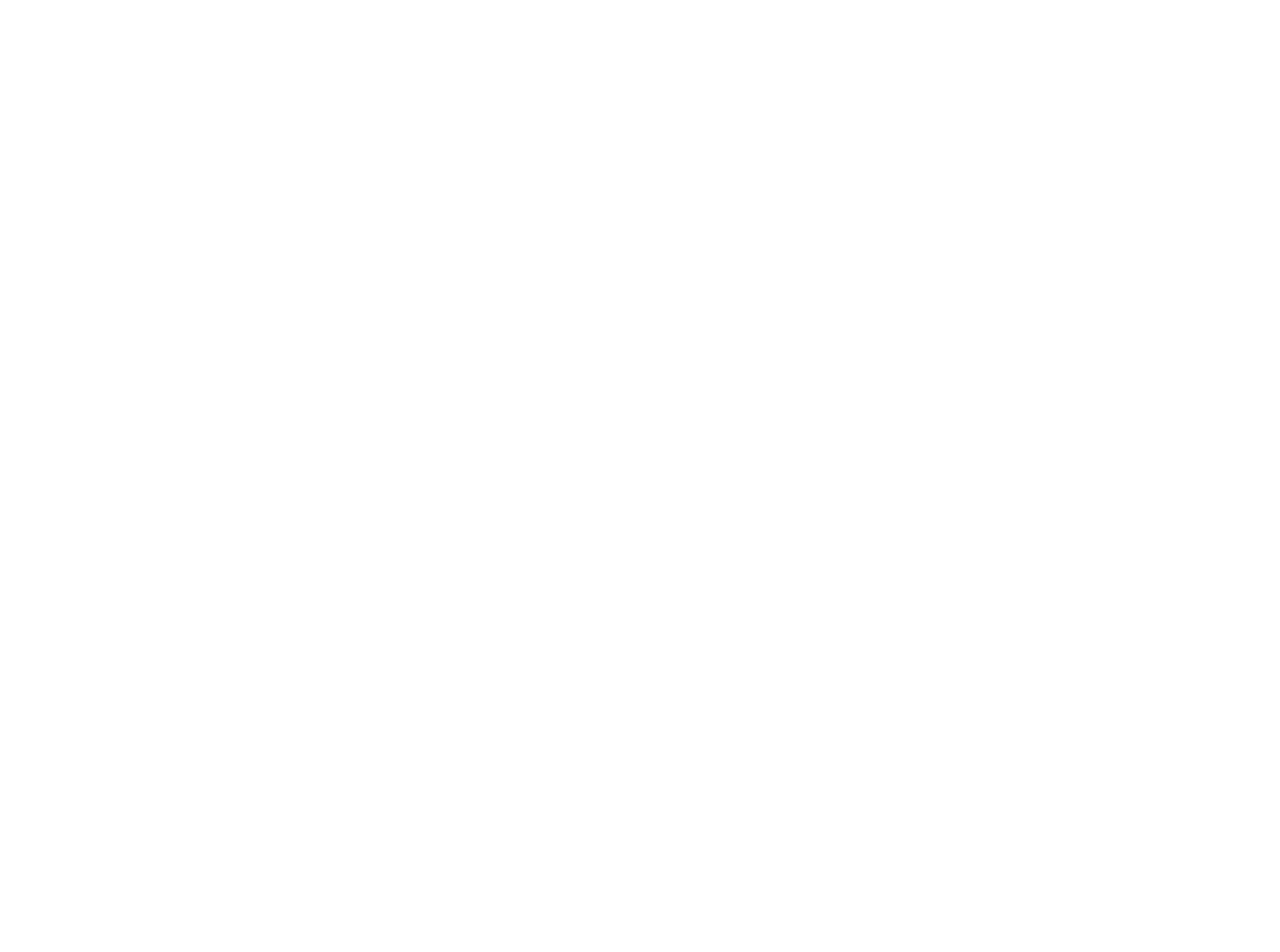
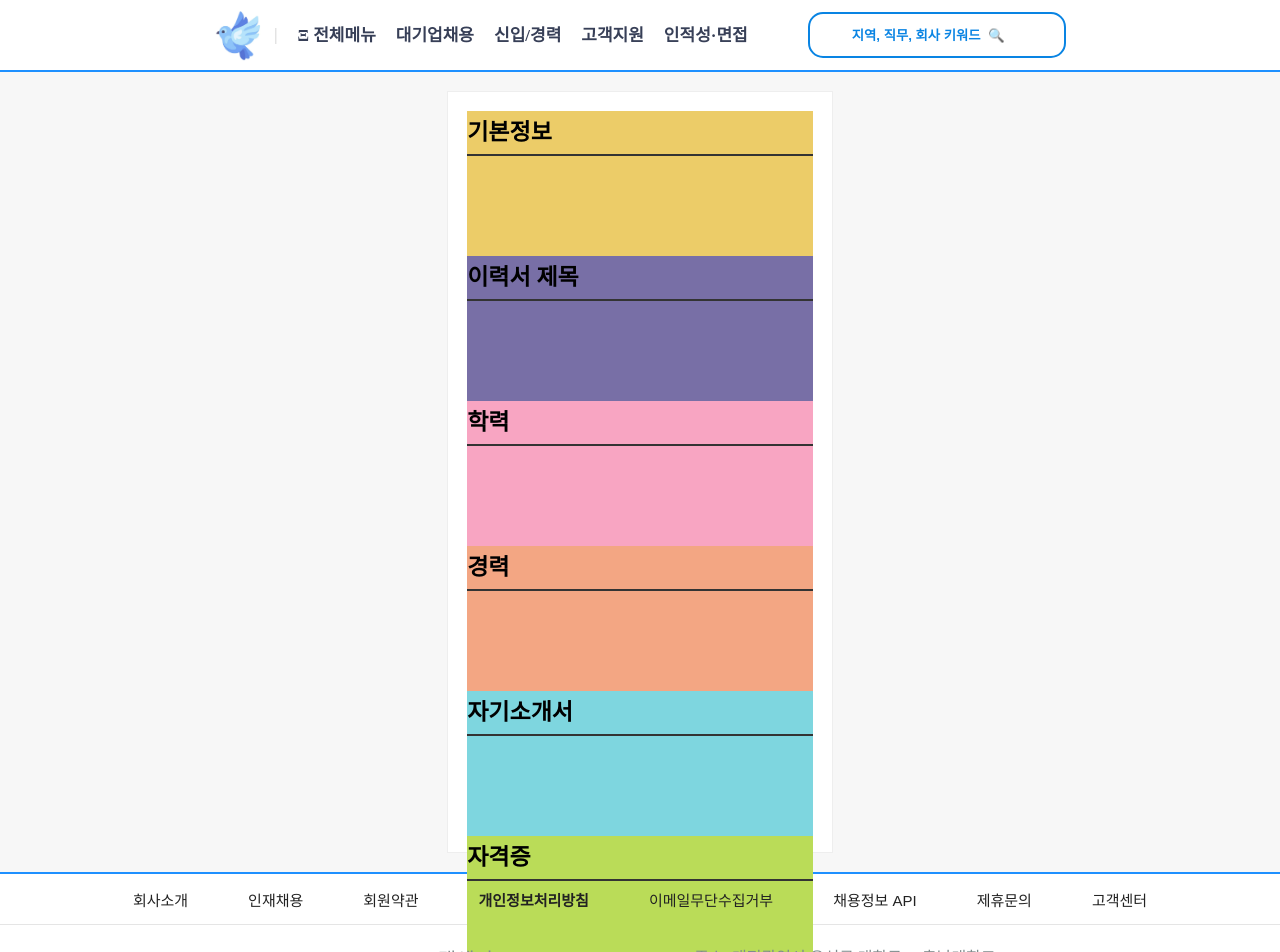
Before and after one commit to chopinballadeno4/in_jik, a React (Create React App) app: page /DrawResume in a window 1280 px wide. Before the commit this address had no page. Shown: the top 952 px of the page. Before the commit the page ends 800 px from the top, so only its background shows below. Built offline with nearby package versions, Linux system fonts and the light colour scheme.

Commit message:
DrawResume grid

```diff
--- a/src/Components/MainHeader.tsx
+++ b/src/Components/MainHeader.tsx
@@ -1,5 +1,6 @@
 import React from "react";
-import { Link } from "react-router-dom";
+import { useState } from "react";
+import { Link, useNavigate } from "react-router-dom";
 import styled from "styled-components";
 
 const UlParent = styled.ul`
@@ -148,6 +149,10 @@
     }
 `;
 
+function MainHeader() {
+    const navigate = useNavigate();
+    const [isLogined, setIsLogined] = useState(true);
+
     const reload = () => {
 
     }
@@ -159,14 +164,22 @@
     }
 
     const toResume = () => {
-
+        if(isLogined) {
+            navigate("/DrawResume");
+        } else {
+            alert("로그인이 필요합니다.");
+            navigate("/Signin");
+        }
     }
 
     const toPost = () => {
-
+        if(isLogined) {
+            navigate("/DrawPost");
+        } else {
+            alert("로그인이 필요합니다.");
+            navigate("/Signin");
         }
-
-function MainHeader() {
+    }
 
     return (
         <Header>
--- a/src/Router.tsx
+++ b/src/Router.tsx
@@ -3,6 +3,8 @@
 import Signup from "./Routes/Signup";
 import Signin from "./Routes/Signin";
 import PostInfo from "./Routes/PostInfo";
+import DrawResume from "./Routes/DrawResume";
+import DrawPost from "./Routes/DrawPost";
 
 const AppRouter = () => {
     return (
@@ -11,6 +13,8 @@
                 <Route path="/" element={<Home/>} ></Route>
                 <Route path="/Signup" element={<Signup/>} ></Route>
                 <Route path="/Signin" element={<Signin/>} ></Route>
+                <Route path="/DrawResume" element={<DrawResume/>}></Route>
+                <Route path="/DrawPost" element={<DrawPost/>}></Route>
                 <Route path="/:cata/:no" element={<PostInfo/>}></Route>
             </Routes>
         </Router>
--- /dev/null
+++ b/src/Routes/DrawPost.tsx
@@ -0,0 +1,9 @@
+import React from "react";
+
+function DrawPost() {
+    return (
+        <span>h1</span>
+    );
+}
+
+export default DrawPost;
--- /dev/null
+++ b/src/Routes/DrawResume.tsx
@@ -0,0 +1,152 @@
+import React from "react";
+import MainFooter from "../Components/MainFooter";
+import SubHeader from "../Components/SubHeader";
+import styled from "styled-components";
+
+const Entire = styled.div`
+    display: flex;
+    align-items: center;
+    justify-content: center;
+    background-color: ${(props) => props.theme.subbgcolor};
+    width: 100vw;
+    height: 100vh;
+`;
+
+const Mainbg = styled.div`
+    display: flex;
+    justify-content: center;
+    align-items: center;
+    width: 30%;
+    height: 95%;
+    margin: 10px 10px;
+    border: 1px solid #eee;
+    background-color: ${(props) => props.theme.mainbgcolor};
+`;
+
+const Main = styled.main`
+    width: 90%;
+    height: 95%;
+`;
+
+const Header = styled.header`
+    padding: 10px 0;
+    font-size: 23px;
+    font-weight: bold;
+    letter-spacing: -2;
+    border-bottom: 2px solid #333;
+`;
+
+const MainBasic = styled.section`
+    background-color: #eccc68;
+`;
+
+const MainBasicdiv = styled.div`
+    height: 100px;
+`;
+//━━━━━━━━━━━━━━━━━━━━━━━━━━━━━━━━━━━━━━━━━━━━━━━━━
+const MainTitle = styled.section`
+    background-color: #786fa6;
+
+`;
+
+const MainTitlediv = styled.div`
+    height: 100px;
+`;
+//━━━━━━━━━━━━━━━━━━━━━━━━━━━━━━━━━━━━━━━━━━━━━━━━━
+const MainEducation = styled.section`
+    background-color: #f8a5c2;
+
+`;
+
+const MainEducationdiv = styled.div`
+    height: 100px;
+`;
+//━━━━━━━━━━━━━━━━━━━━━━━━━━━━━━━━━━━━━━━━━━━━━━━━━
+const MainCareer = styled.section`
+    background-color: #f3a683;
+
+`;
+
+const MainCareerdiv = styled.div`
+    height: 100px;
+`;
+//━━━━━━━━━━━━━━━━━━━━━━━━━━━━━━━━━━━━━━━━━━━━━━━━━
+const MainCL = styled.section`
+    background-color: #7ed6df;
+
+`;
+
+const MainCLdiv = styled.div`
+    height: 100px;
+`;
+//━━━━━━━━━━━━━━━━━━━━━━━━━━━━━━━━━━━━━━━━━━━━━━━━━
+const MainCertificate = styled.section`
+    background-color: #badc58;
+
+`;
+
+const MainCertificatediv = styled.div`
+    height: 100px;
+`;
+//━━━━━━━━━━━━━━━━━━━━━━━━━━━━━━━━━━━━━━━━━━━━━━━━━
+const MainButton = styled.div`
+    background-color: #ff7979;
+    height: 100px;
+`;
+
+
+function DrawResume() {
+    return (
+        <>
+        <SubHeader/>
+        <Entire>
+            <Mainbg>
+                <Main>
+                    <MainBasic>
+                        <Header>기본정보</Header>
+                        <MainBasicdiv>
+
+                        </MainBasicdiv>
+                    </MainBasic>
+                    <MainTitle>
+                        <Header>이력서 제목</Header>
+                        <MainTitlediv>
+
+                        </MainTitlediv>
+                    </MainTitle>
+                    <MainEducation>
+                        <Header>학력</Header>
+                        <MainEducationdiv>
+
+                        </MainEducationdiv>
+                    </MainEducation>
+                    <MainCareer>
+                        <Header>경력</Header>
+                        <MainCareerdiv>
+
+                        </MainCareerdiv>
+                    </MainCareer>
+                    <MainCL>
+                        <Header>자기소개서</Header>
+                        <MainCLdiv>
+
+                        </MainCLdiv>
+                    </MainCL>
+                    <MainCertificate>
+                        <Header>자격증</Header>
+                        <MainCertificatediv>
+
+                        </MainCertificatediv>
+                    </MainCertificate>
+                    <MainButton>
+
+                    </MainButton>
+                </Main>
+            </Mainbg>
+        </Entire>
+        <MainFooter/>
+        </>
+    );
+}
+
+export default DrawResume;
--- a/src/styled.d.ts
+++ b/src/styled.d.ts
@@ -3,6 +3,7 @@
 declare module 'styled-components' {
     export interface DefaultTheme {
         mainbgcolor: string,
+        subbgcolor: string,
         impacttextcolor: string,
         normaltextcolor: string,
         hovertextcolor: string,
--- a/src/theme.ts
+++ b/src/theme.ts
@@ -3,6 +3,7 @@
 export const theme: DefaultTheme = {
     // mainbgcolor: "#f7f7f7",
     mainbgcolor: "#ffffff",
+    subbgcolor: "#f7f7f7",
     impacttextcolor: "#1e272e",
     normaltextcolor: "#373F57",
     hovertextcolor: "#0984e3",
```
Lines whose indentation alone changed are shown as unchanged.
